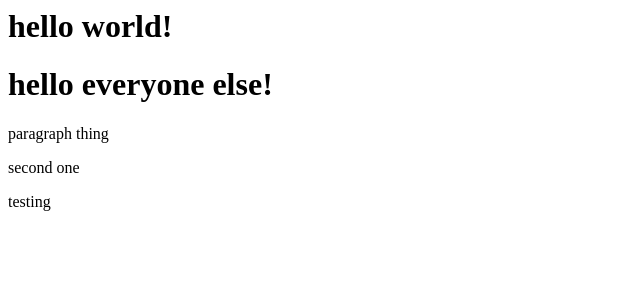
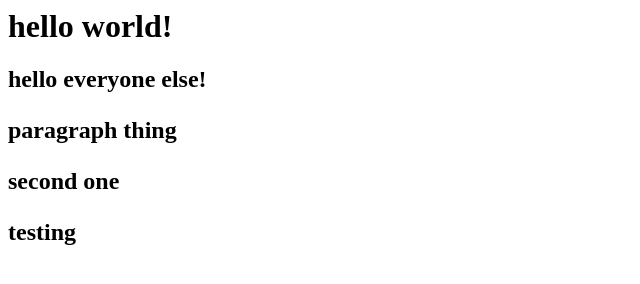
Before and after one commit to zendalier/zendalierweb, a plain HTML site: page index.html in a window 1280 px wide. Shown: the whole page, without its empty margins (0-640 px from the left). Drawn offline with Linux system fonts and the light colour scheme.

Commit message:
another test

```diff
--- a/index.html
+++ b/index.html
@@ -5,7 +5,7 @@
 
     <body>
         <h1>hello world!</h1>
-        <h1>hello everyone else!</h1>
+        <h2>hello everyone else!<h2>
         <p>paragraph thing</p>
         <p>second one<p>
         <p>testing<p>
```
